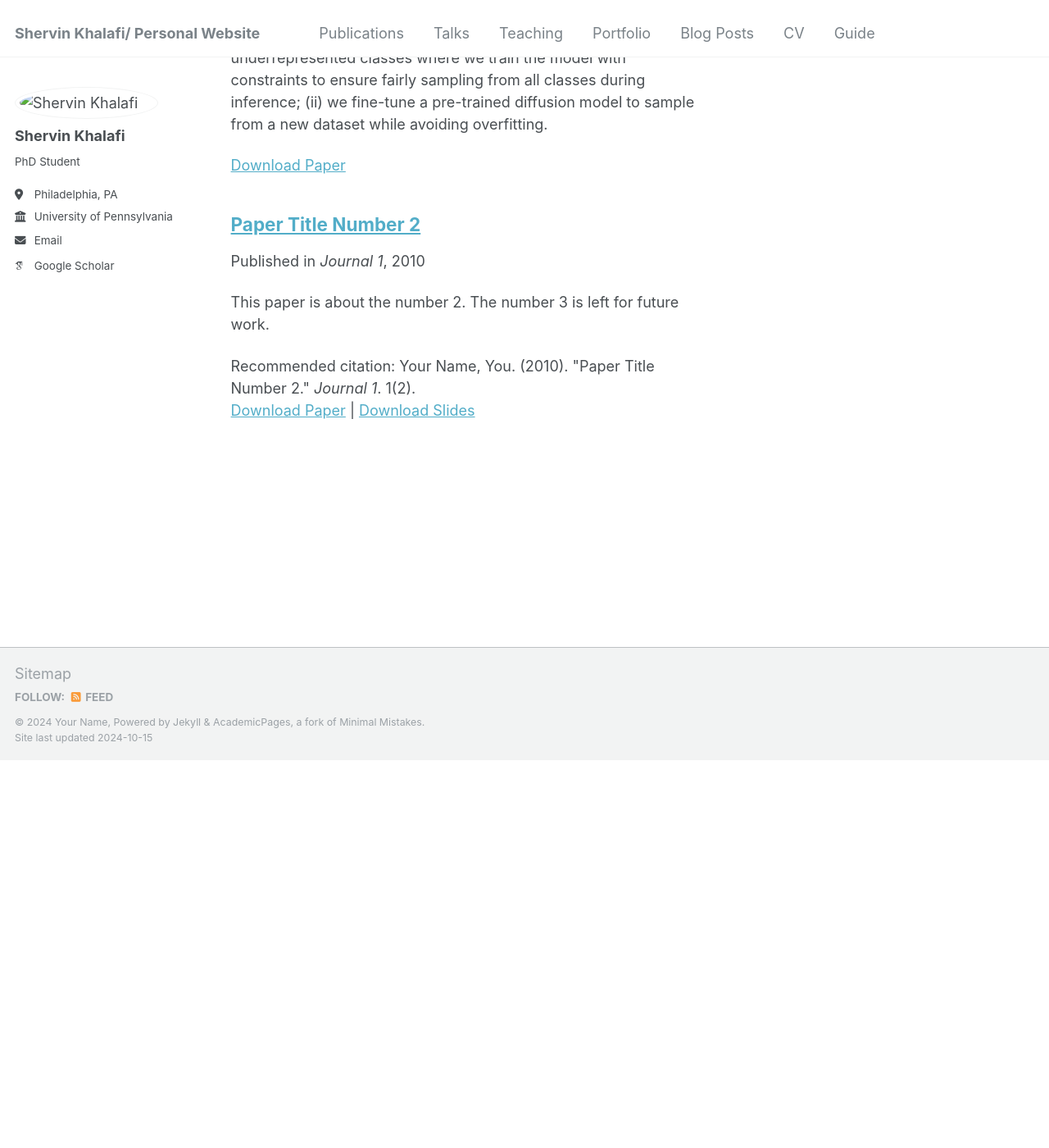
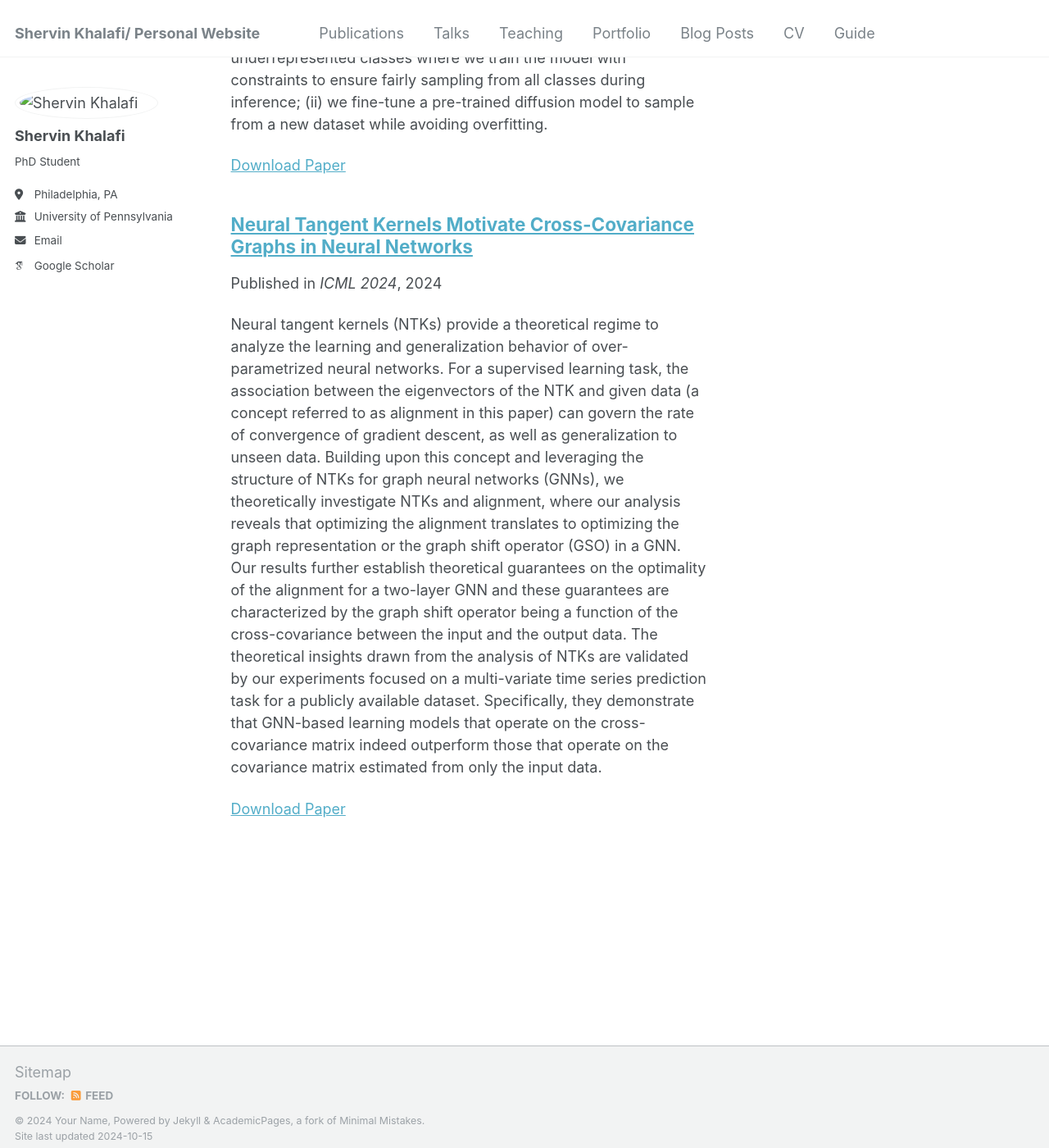
Before and after one commit to shervinkhal/shervinkhalafi.github.io, a Jekyll site: the page built from _pages/publications.html, in a window 1280 px wide and 1400 px high, scrolled down 863 px. Shown: the whole window at 82% size. Built offline with Jekyll 4.4.1, drawn with Linux system fonts in a browser that asks for light colours; some web fonts are replaced; before the commit the page ends 1790 px from its top, so only the background shows below that.

Commit message:
Update 2010-10-01-paper-title-number-2.md

```diff
--- a/_publications/2010-10-01-paper-title-number-2.md
+++ b/_publications/2010-10-01-paper-title-number-2.md
@@ -1,14 +1,13 @@
 ---
-title: "Paper Title Number 2"
+title: "Neural Tangent Kernels Motivate Cross-Covariance Graphs in Neural Networks"
 collection: publications
 category: manuscripts
 permalink: /publication/2010-10-01-paper-title-number-2
-excerpt: 'This paper is about the number 2. The number 3 is left for future work.'
-date: 2010-10-01
-venue: 'Journal 1'
+excerpt: 'Neural tangent kernels (NTKs) provide a theoretical regime to analyze the learning and generalization behavior of over-parametrized neural networks. For a supervised learning task, the association between the eigenvectors of the NTK and given data (a concept referred to as alignment in this paper) can govern the rate of convergence of gradient descent, as well as generalization to unseen data. Building upon this concept and leveraging the structure of NTKs for graph neural networks (GNNs), we theoretically investigate NTKs and alignment, where our analysis reveals that optimizing the alignment translates to optimizing the graph representation or the graph shift operator (GSO) in a GNN. Our results further establish theoretical guarantees on the optimality of the alignment for a two-layer GNN and these guarantees are characterized by the graph shift operator being a function of the cross-covariance between the input and the output data. The theoretical insights drawn from the analysis of NTKs are validated by our experiments focused on a multi-variate time series prediction task for a publicly available dataset. Specifically, they demonstrate that GNN-based learning models that operate on the cross-covariance matrix indeed outperform those that operate on the covariance matrix estimated from only the input data.'
+date: May 2024
+venue: 'ICML 2024'
 slidesurl: 'http://academicpages.github.io/files/slides2.pdf'
-paperurl: 'http://academicpages.github.io/files/paper2.pdf'
-citation: 'Your Name, You. (2010). &quot;Paper Title Number 2.&quot; <i>Journal 1</i>. 1(2).'
+paperurl: 'http://academicpages.github.io/files/paper2.pdf](https://proceedings.mlr.press/v235/khalafi24a.html'
 ---
 
 The contents above will be part of a list of publications, if the user clicks the link for the publication than the contents of section will be rendered as a full page, allowing you to provide more information about the paper for the reader. When publications are displayed as a single page, the contents of the above "citation" field will automatically be included below this section in a smaller font.
```
